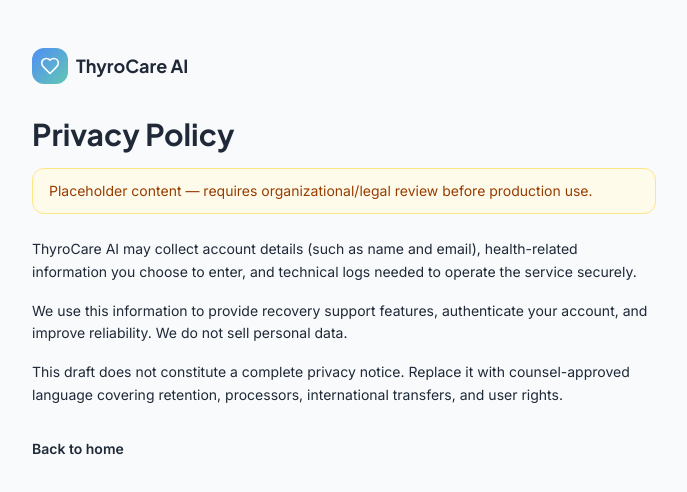
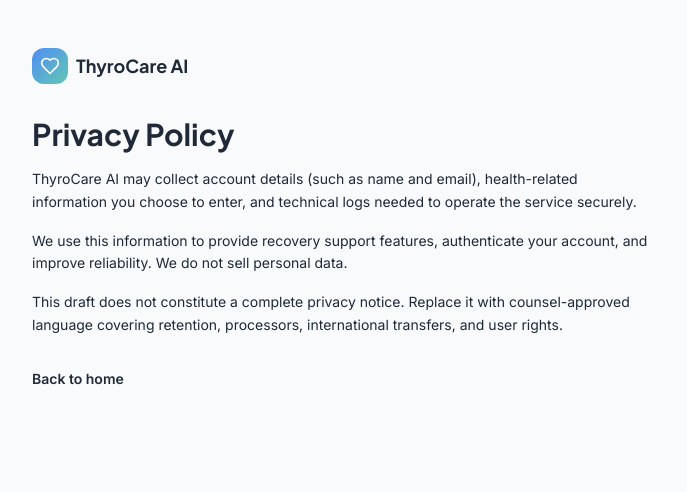
Before and after one commit to vihangana-nandasiri/Thyro-Care, a React (Vite) app: page /privacy in a window 1280 px wide. Shown: the top 492 px of the page, without its empty margins (296-983 px from the left). Built offline with nearby package versions, Linux system fonts and the light colour scheme; no server answers.

Commit message:
Update legal information pages

```diff
--- a/src/pages/legal/MedicalDisclaimerPage.tsx
+++ b/src/pages/legal/MedicalDisclaimerPage.tsx
@@ -24,7 +24,7 @@ export function MedicalDisclaimerPage() {
           Medical disclaimer
         </h1>
         <p className="text-sm text-amber-800 bg-amber-50 border border-amber-200 rounded-xl px-4 py-3 mb-6">
-          Placeholder content — requires organizational/legal review before production use.
+          Placeholder content — Academic prototype only — not clinically validated and not intended for diagnosis, treatment, or real-world medical use.
         </p>
         <div className="space-y-4 text-sm text-muted-foreground leading-relaxed">
           <p>
--- a/src/pages/legal/PrivacyPage.tsx
+++ b/src/pages/legal/PrivacyPage.tsx
@@ -23,9 +23,6 @@ export function PrivacyPage() {
         >
           Privacy Policy
         </h1>
-        <p className="text-sm text-amber-800 bg-amber-50 border border-amber-200 rounded-xl px-4 py-3 mb-6">
-          Placeholder content — requires organizational/legal review before production use.
-        </p>
         <div className="space-y-4 text-sm text-muted-foreground leading-relaxed">
           <p>
             ThyroCare AI may collect account details (such as name and email), health-related
--- a/src/pages/legal/TermsPage.tsx
+++ b/src/pages/legal/TermsPage.tsx
@@ -23,9 +23,6 @@ export function TermsPage() {
         >
           Terms of Service
         </h1>
-        <p className="text-sm text-amber-800 bg-amber-50 border border-amber-200 rounded-xl px-4 py-3 mb-6">
-          Placeholder content — requires organizational/legal review before production use.
-        </p>
         <div className="space-y-4 text-sm text-muted-foreground leading-relaxed">
           <p>
             By creating an account or using ThyroCare AI, you agree to use the service lawfully,
```
